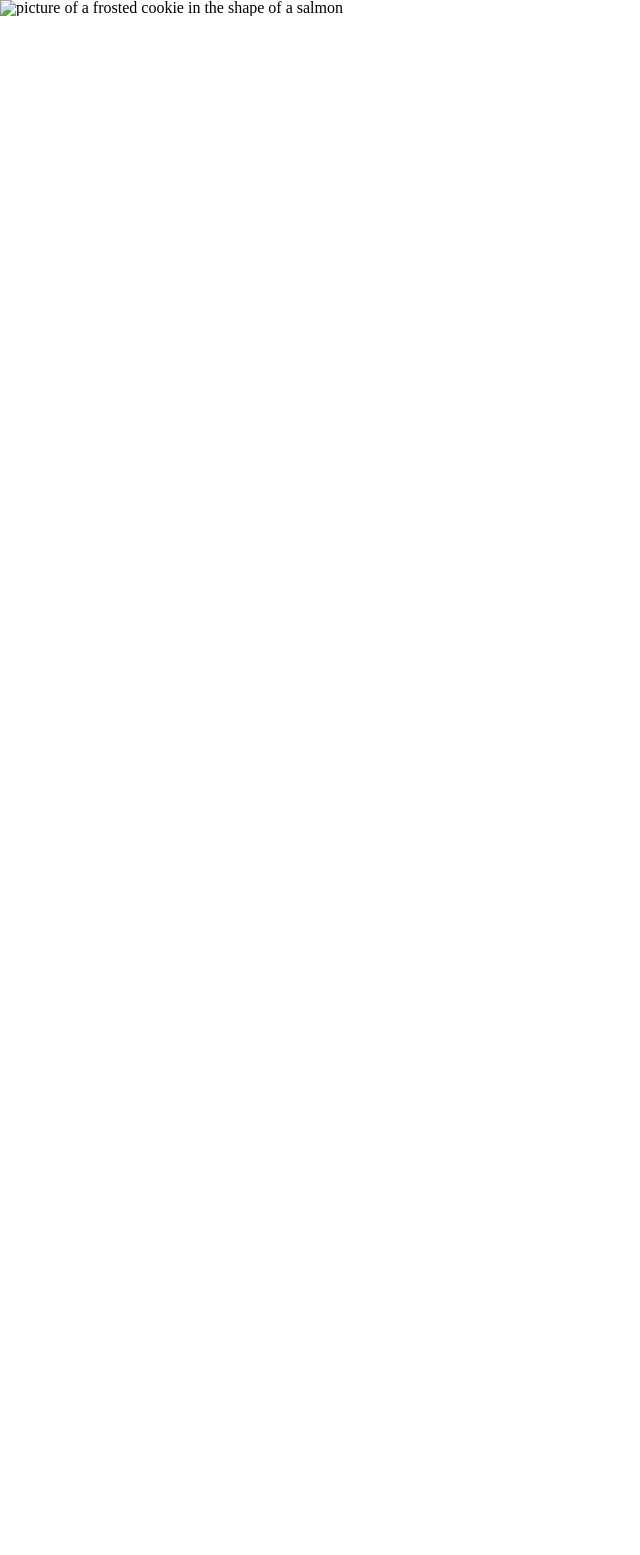
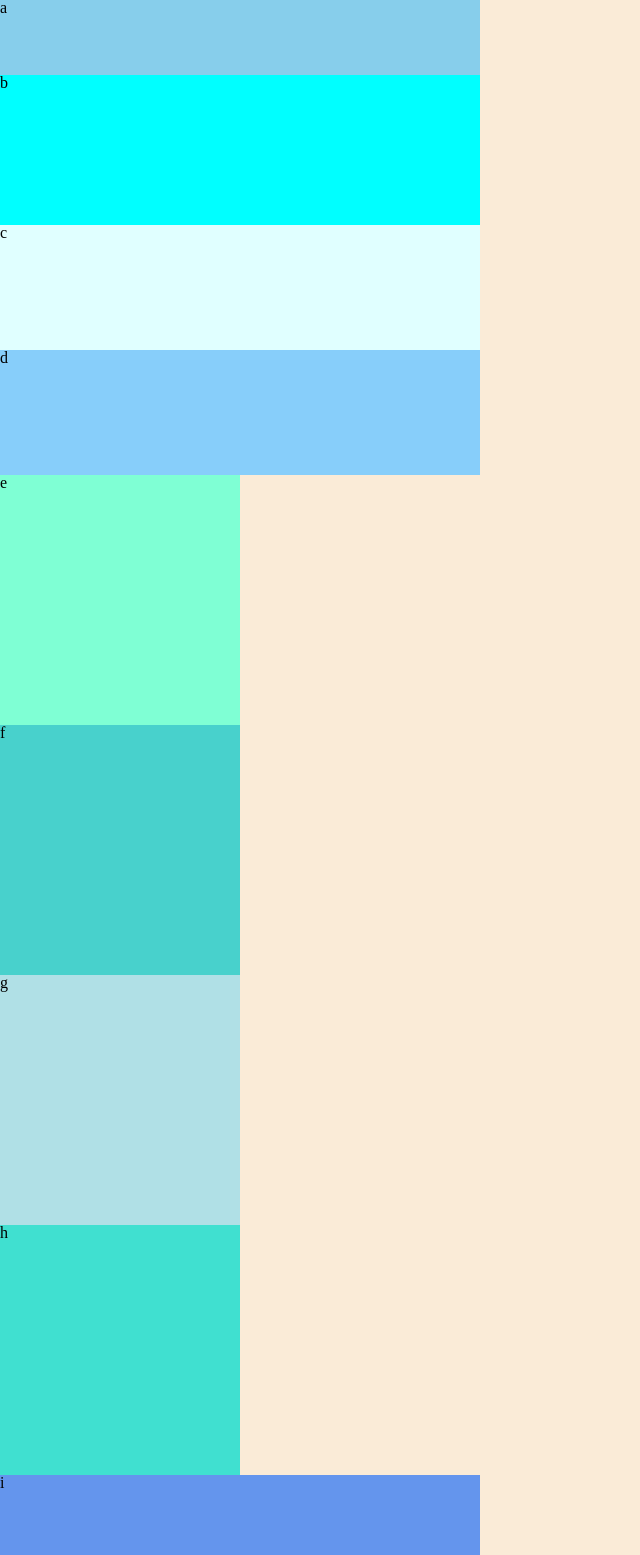
Before and after one commit to vorSherer/301a-lab-01, a plain HTML site: page index.html in a window 1280 px wide. Shown: the whole page, without its empty margins (0-640 px from the left). Before the commit the page ends 800 px from the top, so only its background shows below. Drawn offline with nearby package versions, Linux system fonts and the light colour scheme.

Commit message:
Added element IDs to index.html, dimensions and color to CSS.

```diff
--- /dev/null
+++ b/css/base.css
@@ -0,0 +1,7 @@
+body {
+    height: 100%;
+    width: 100%;
+    margin:0;
+    padding:0;
+    background-color: antiquewhite;
+}
--- /dev/null
+++ b/css/layout.css
@@ -0,0 +1,11 @@
+header > p {
+
+}
+
+aside {
+
+}
+
+footer {
+
+}
--- /dev/null
+++ b/css/modules.css
@@ -0,0 +1,52 @@
+.main > p {
+
+}
+
+.subheads > p {
+
+}
+
+#one {
+    height: 75px;
+    width: 480px;
+}
+
+#two {
+    height: 150px;
+    width: 480px;
+}
+
+#three {
+    height: 125px;
+    width: 480px;
+}
+
+#four {
+    height: 125px;
+    width: 480px;
+}
+
+#five {
+    height: 250px;
+    width: 240px;
+}
+
+#six {
+    height: 250px;
+    width: 240px;
+}
+
+#seven {
+    height: 250px;
+    width: 240px;
+}
+
+#eight {
+    height: 250px;
+    width: 240px;
+}
+
+#nine {
+    height: 80px;
+    width: 480px;
+}
--- /dev/null
+++ b/css/styles.css
@@ -0,0 +1,4 @@
+@import 'base.css';
+@import 'layout.css';
+@import 'modules.css';
+@import 'themes.css';
--- /dev/null
+++ b/css/themes.css
@@ -0,0 +1,113 @@
+/* MOBILE theme */
+
+#one {
+    background-color: plum;
+}
+
+#two {
+    background-color: hotpink;
+}
+
+#three {
+    background-color: pink;
+}
+
+#four {
+    background-color: salmon;
+}
+
+#five {
+    background-color: lightpink;
+}
+
+#six {
+    background-color: lightsalmon;
+}
+
+#seven {
+    background-color: darksalmon;
+}
+
+#eight {
+    background-color: darkorange;
+}
+
+#nine {
+    background-color: coral;
+}
+
+/* TABLET theme */
+
+#one {
+    background-color: burlywood;
+}
+
+#two {
+    background-color: goldenrod;
+}
+
+#three {
+    background-color: ivory;
+}
+
+#four {
+    background-color: antiquewhite;
+}
+
+#five {
+    background-color: khaki;
+}
+
+#six {
+    background-color: beige;
+}
+
+#seven {
+    background-color: darkorange;
+}
+
+#eight {
+    background-color: gold;
+}
+
+#nine {
+    background-color: darkgoldenrod;
+}
+
+/* DESKTOP theme */
+
+#one {
+    background-color: skyblue;
+}
+
+#two {
+    background-color: aqua;
+}
+
+#three {
+    background-color: lightcyan;
+}
+
+#four {
+    background-color: lightskyblue;
+}
+
+#five {
+    background-color: aquamarine;
+}
+
+#six {
+    background-color: mediumturquoise;
+}
+
+#seven {
+    background-color: powderblue;
+}
+
+#eight {
+    background-color: turquoise;
+}
+
+#nine {
+    background-color: cornflowerblue;
+}
--- a/index.html
+++ b/index.html
@@ -4,22 +4,31 @@
     <meta charset="UTF-8">
     <meta name="viewport" content="width=device-width, initial-scale=1.0">
     <link href="./css/reset.css" rel="stylesheet" />
-    <link href="./css/style.css" rel="stylesheet" />
+    <link href="./css/styles.css" rel="stylesheet" />
     <!-- Google fonts go here -->
-    <title>Document</title>
+    <title>C301 Lab 1 - RWD</title>
 </head>
 <body>
     <header>
-        <nav>
-            <img src="./img/frosted-cookie.jpg" alt="picture of a frosted cookie in the shape of a salmon" />
-        </nav>
+        <p id="one">a</p>
     </header>
     <main>
-
+        <aside id="two">b</aside>
+        <section class="main">
+            <p id="three">c</p>
+            <p id="four">d</p>
+        </section>
+        <section class="subheads">
+            <p id="five">e</p>
+            <p id="six">f</p>
+            <p id="seven">g</p>
+            <p id="eight">h</p>
+        </section>
     </main>
     <footer>
+        <p id="nine">i</p>
     </footer>
-    <script src="https://code.jquery.com/jquery-3.1.1.js"></script>
-    <script src="./js/app.js"></script>
+    <!-- <script src="https://code.jquery.com/jquery-3.1.1.js"></script>
+    <script src="./js/app.js"></script> -->
     </body>
 </html>
```
Also changed, not shown: css/style.css (deleted).
